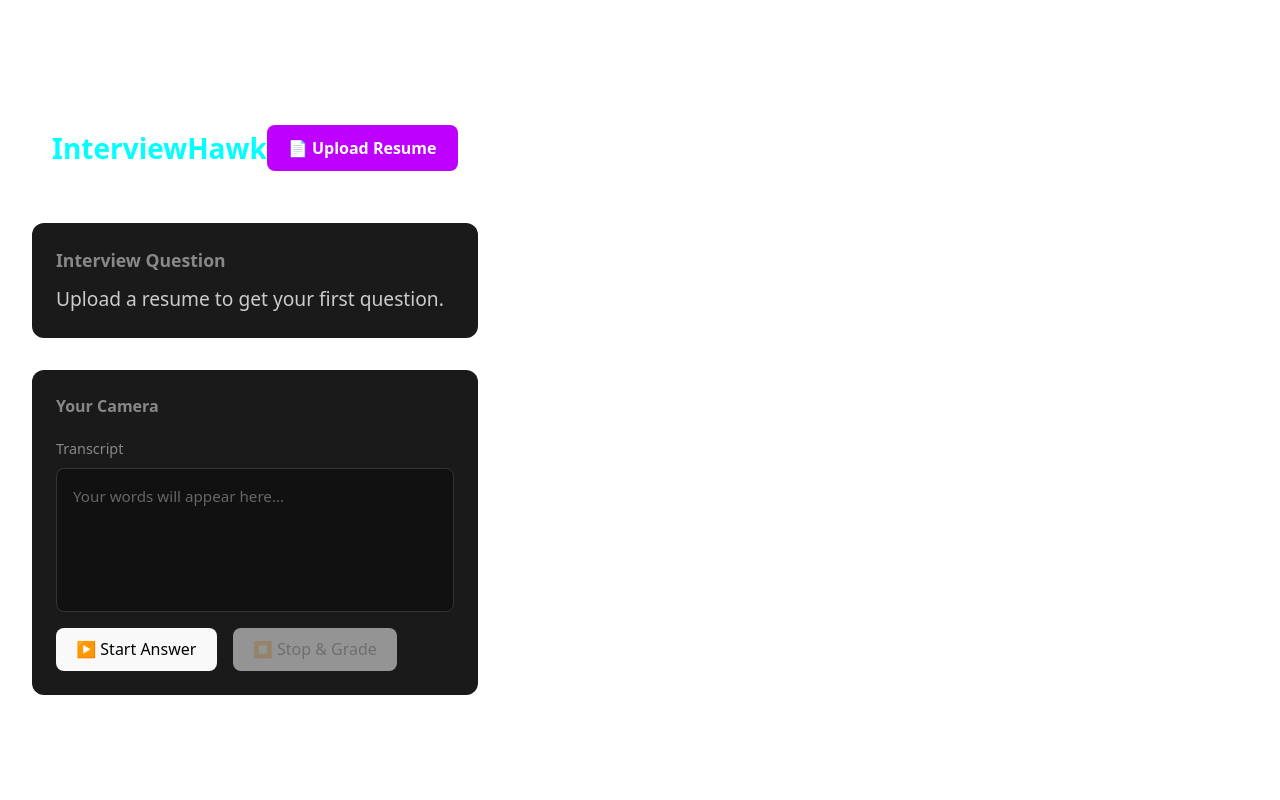
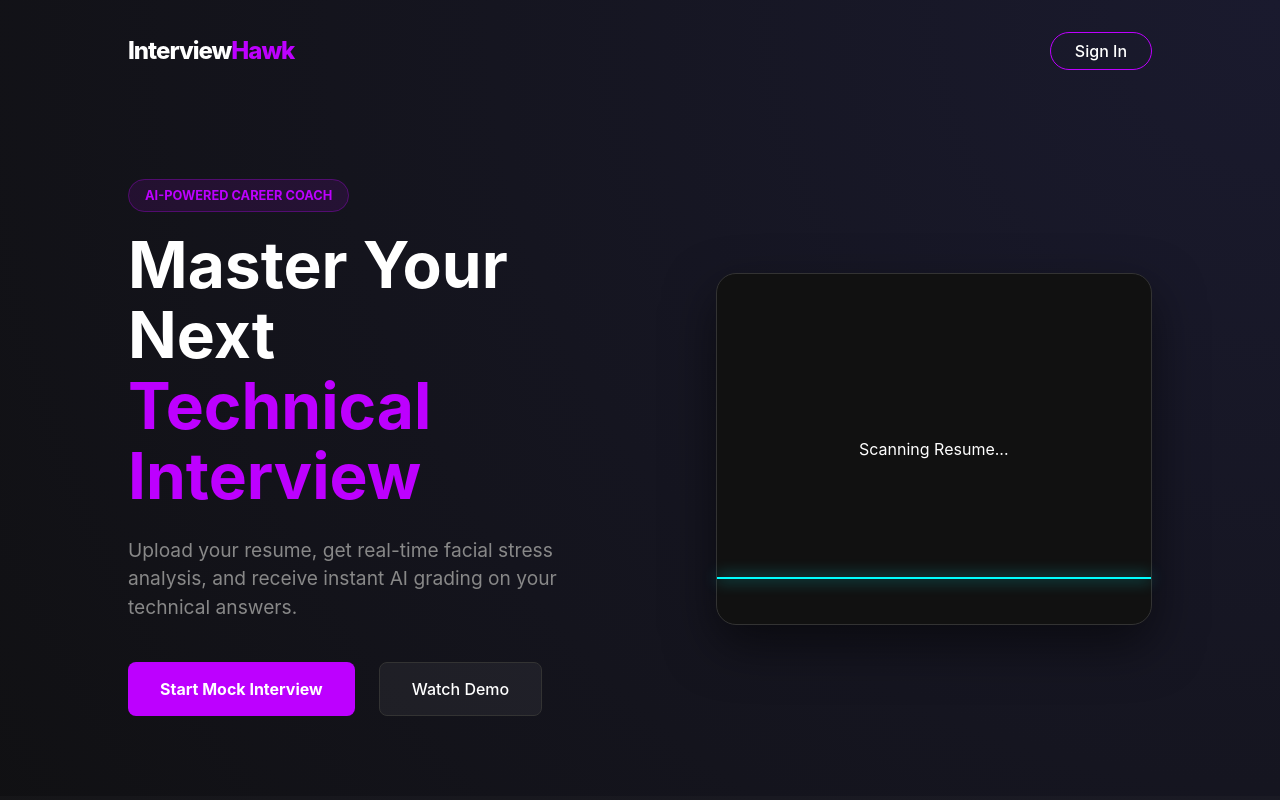
Before and after one commit to DHRUVBSTHAKUR/InterviewHawk, a React (Vite) app in the folder frontend/: page / in a window 1280 px wide. Shown: the top 800 px of the page. Built offline with nearby package versions, Linux system fonts and the light colour scheme.

Commit message:
landing front page

```diff
--- a/frontend/src/App.css
+++ b/frontend/src/App.css
@@ -1,5 +1,172 @@
+/* --- GLOBAL STYLES & VARIABLES --- */
+:root {
+  --primary: #bd00ff;
+  --secondary: #00ffff;
+  --bg-dark: #0f0f0f;
+  --panel-bg: #1a1a1a;
+  --text-main: #ccc;
+  --text-muted: #888;
+}
+
+body {
+  margin: 0;
+  background-color: var(--bg-dark);
+  color: white;
+  font-family: 'Inter', system-ui, -apple-system, sans-serif;
+}
+
+/* --- LANDING PAGE STYLES --- */
+.landing-container {
+  min-height: 100vh;
+  background: radial-gradient(circle at top right, #1a1a2e, #0f0f0f);
+  overflow-x: hidden;
+}
+
+.landing-nav {
+  display: flex;
+  justify-content: space-between;
+  padding: 2rem 10%;
+  align-items: center;
+}
+
+.logo {
+  font-size: 1.5rem;
+  font-weight: 800;
+  letter-spacing: -1px;
+}
+.logo span { color: var(--primary); }
+
+.nav-btn {
+  background: transparent;
+  border: 1px solid var(--primary);
+  color: white;
+  padding: 0.5rem 1.5rem;
+  border-radius: 20px;
+  cursor: pointer;
+  transition: 0.3s;
+}
+
+.nav-btn:hover {
+  background: var(--primary);
+  box-shadow: 0 0 15px var(--primary);
+}
+
+.hero-section {
+  display: grid;
+  grid-template-columns: 1.2fr 1fr;
+  padding: 5rem 10%;
+  align-items: center;
+  gap: 4rem;
+}
+
+.badge {
+  background: rgba(189, 0, 255, 0.1);
+  color: var(--primary);
+  padding: 0.5rem 1rem;
+  border-radius: 50px;
+  font-size: 0.8rem;
+  font-weight: bold;
+  text-transform: uppercase;
+  border: 1px solid rgba(189, 0, 255, 0.3);
+}
+
+.hero-content h1 {
+  font-size: 4rem;
+  line-height: 1.1;
+  margin: 1.5rem 0;
+}
+
+.highlight { color: var(--primary); }
+
+.hero-content p {
+  font-size: 1.2rem;
+  color: var(--text-muted);
+  margin-bottom: 2.5rem;
+  max-width: 500px;
+}
+
+.hero-btns {
+  display: flex;
+  gap: 1.5rem;
+}
+
+.primary-btn {
+  background: var(--primary);
+  color: white;
+  padding: 1rem 2rem;
+  border-radius: 8px;
+  font-weight: bold;
+  border: none;
+  cursor: pointer;
+  transition: transform 0.2s, box-shadow 0.2s;
+}
+
+.primary-btn:hover {
+  transform: translateY(-2px);
+  box-shadow: 0 5px 20px rgba(189, 0, 255, 0.5);
+}
+
+.secondary-btn {
+  background: rgba(255,255,255,0.05);
+  color: white;
+  padding: 1rem 2rem;
+  border-radius: 8px;
+  border: 1px solid #333;
+  cursor: pointer;
+}
+
+/* Hero Visual Animation */
+.preview-card {
+  height: 350px;
+  border: 1px solid #333;
+  border-radius: 20px;
+  background: #111;
+  position: relative;
+  display: flex;
+  flex-direction: column;
+  align-items: center;
+  justify-content: center;
+  box-shadow: 0 20px 50px rgba(0,0,0,0.5);
+}
+
+.scanner-line {
+  position: absolute;
+  top: 0; width: 100%; height: 2px;
+  background: var(--secondary);
+  box-shadow: 0 0 15px var(--secondary);
+  animation: scan 3s infinite linear;
+}
+
+@keyframes scan {
+  0% { top: 0; }
+  100% { top: 100%; }
+}
+
+.features-grid {
+  display: grid;
+  grid-template-columns: repeat(3, 1fr);
+  padding: 5rem 10%;
+  gap: 2rem;
+  background: rgba(255,255,255,0.02);
+}
+
+.feature-item {
+  padding: 2rem;
+  border-radius: 12px;
+  border: 1px solid #222;
+  transition: 0.3s;
+}
+
+.feature-item:hover {
+  border-color: var(--primary);
+  background: rgba(189, 0, 255, 0.05);
+}
+
+.feature-item h3 { color: var(--secondary); margin-bottom: 1rem; }
+
+/* --- INTERVIEW APP STYLES --- */
 .app {
-  max-width: 900px;
+  max-width: 1000px;
   margin: 0 auto;
   padding: 2rem;
 }
@@ -11,34 +178,15 @@
   margin-bottom: 2rem;
 }
 
-.header h1 {
-  margin: 0;
-  font-size: 1.75rem;
+.header h1 span { color: var(--primary); }
+
+.upload-btn {
+  transition: all 0.3s;
 }
 
-.upload-btn {
-  padding: 0.6em 1.2em;
-  font-size: 1em;
-  font-weight: 500;
-  background-color: #1a1a1a;
-  border: 1px solid transparent;
-  border-radius: 8px;
-  cursor: pointer;
-  transition: border-color 0.25s;
-}
-
-.upload-btn:hover:not(:has(input:disabled)) {
-  border-color: #646cff;
-}
-
-.upload-btn:has(input:disabled) {
-  opacity: 0.7;
-  cursor: not-allowed;
-}
-
-.error {
-  color: #f87171;
-  margin-bottom: 1rem;
+.upload-btn:hover {
+  filter: brightness(1.2);
+  transform: scale(1.05);
 }
 
 .interview-room {
@@ -48,123 +196,90 @@
 }
 
 .question-panel {
-  background: #1a1a1a;
+  background: var(--panel-bg);
+  border-left: 4px solid var(--primary);
   border-radius: 12px;
   padding: 1.5rem;
-  text-align: left;
 }
 
 .question-panel h2 {
   margin: 0 0 0.75rem;
-  font-size: 1.1rem;
-  color: #888;
+  font-size: 0.9rem;
+  text-transform: uppercase;
+  letter-spacing: 1px;
+  color: var(--text-muted);
 }
 
 .question-text {
   margin: 0;
-  font-size: 1.2rem;
-  line-height: 1.5;
-  color: #ccc;
+  font-size: 1.25rem;
+  line-height: 1.6;
+  color: #eee;
 }
 
 .camera-panel {
-  background: #1a1a1a;
+  background: var(--panel-bg);
   border-radius: 12px;
   padding: 1.5rem;
 }
 
-.camera-panel h3 {
-  margin: 0 0 1rem;
-  font-size: 1rem;
-  color: #888;
-}
-
 .video-container {
-  position: relative;
-  border-radius: 8px;
+  border: 2px solid #333;
+  border-radius: 12px;
   overflow: hidden;
-  background: #111;
-  aspect-ratio: 4/3;
-}
-
-.video-container video {
-  display: block;
-  width: 100%;
-  height: 100%;
-  object-fit: cover;
-}
-
-.camera-error {
-  color: #f87171;
-  margin: 0.5rem 0 0;
-}
-
-.recording-controls {
-  display: flex;
-  gap: 1rem;
-  margin-top: 1rem;
-}
-
-.face-monitor {
-  position: relative;
-}
-
-.face-monitor .face-canvas {
-  transform: scaleX(-1);
-}
-
-.emotion-display {
-  display: flex;
-  gap: 1.5rem;
-  margin-top: 0.75rem;
-  font-size: 0.9rem;
-}
-
-.emotion.fear {
-  color: #f87171;
-}
-
-.emotion.happy {
-  color: #4ade80;
-}
-
-.transcript-box-wrap {
-  margin-top: 1.25rem;
-}
-
-.transcript-label {
-  color: #888;
-  font-size: 0.9rem;
-  margin-bottom: 0.5rem;
+  background: #000;
 }
 
 .transcript-box {
-  background: #111;
+  background: #0a0a0a;
   border: 1px solid #333;
   border-radius: 8px;
-  padding: 1rem;
-  min-height: 110px;
-  color: #ccc;
-  white-space: pre-wrap;
-  line-height: 1.5;
-  font-size: 0.95rem;
+  padding: 1.2rem;
+  min-height: 100px;
+  color: #ddd;
+  font-family: 'Courier New', Courier, monospace;
 }
 
-.transcript-placeholder {
-  color: #666;
+/* Button UI Fixes */
+.recording-controls button {
+  padding: 0.8rem 1.5rem;
+  border-radius: 8px;
+  font-weight: bold;
+  border: 1px solid #444;
+  background: #222;
+  color: white;
+  cursor: pointer;
+  display: flex;
+  align-items: center;
+  gap: 8px;
 }
 
-.recording-controls button:disabled {
-  opacity: 0.55;
-  cursor: not-allowed;
+.listening-start {
+  border-color: var(--secondary) !important;
+  color: var(--secondary) !important;
+  box-shadow: 0 0 10px rgba(0, 255, 255, 0.2);
 }
 
-.recording-controls .listening-start:disabled {
-  border-color: #22c55e;
-  background-color: rgba(34, 197, 94, 0.15);
+.listening-stop {
+  border-color: #ff3366 !important;
+  color: #ff3366 !important;
 }
 
-.recording-controls .listening-stop {
-  border-color: #22c55e;
-  background-color: rgba(34, 197, 94, 0.15);
+/* --- EMOTION OVERLAYS --- */
+.emotion-display {
+  display: flex;
+  justify-content: center;
+  gap: 2rem;
+  padding: 10px;
+  background: rgba(0,0,0,0.5);
+  border-radius: 30px;
+  margin-top: -50px;
+  position: relative;
+  z-index: 10;
+  width: fit-content;
+  margin-left: auto;
+  margin-right: auto;
 }
+
+.emotion.fear { color: #ff3366; font-weight: bold; }
+.emotion.happy { color: #00ff00; font-weight: bold; }
--- a/frontend/src/App.jsx
+++ b/frontend/src/App.jsx
@@ -1,9 +1,13 @@
 import { useState } from 'react'
 import axios from 'axios'
 import InterviewRoom from './components/InterviewRoom'
+import LandingPage from './components/LandingPage' // Ensure this file exists in components/
 import './App.css'
 
 export default function App() {
+  // NEW: State to toggle between Landing Page and Interview App
+  const [showInterview, setShowInterview] = useState(false)
+
   const [question, setQuestion] = useState('')
   const [uploading, setUploading] = useState(false)
   const [error, setError] = useState(null)
@@ -22,12 +26,11 @@ export default function App() {
     formData.append('resume', file)
 
     try {
-      // 👇 THE FIX: Point directly to the Django server on port 8000
+      // Point directly to the Django server on port 8000
       const { data } = await axios.post('http://127.0.0.1:8000/api/generate-question/', formData, {
         headers: { 'Content-Type': 'multipart/form-data' },
       })
 
-      // Send the generated question down to the InterviewRoom
       setQuestion(data.question)
 
     } catch (err) {
@@ -36,15 +39,26 @@ export default function App() {
       console.error("Upload Error:", err)
     } finally {
       setUploading(false)
-      // Reset the file input so you can upload the same file again if needed
       e.target.value = null
     }
   }
 
+  // --- LOGIC: RENDER LANDING PAGE IF NOT STARTED ---
+  if (!showInterview) {
+    return <LandingPage onStart={() => setShowInterview(true)} />;
+  }
+
+  // --- LOGIC: RENDER INTERVIEW APP AFTER "START" IS CLICKED ---
   return (
     <div className="app">
       <header className="header" style={{ display: 'flex', justifyContent: 'space-between', alignItems: 'center', padding: '20px' }}>
-        <h1 style={{ margin: 0, color: '#00ffff' }}>InterviewHawk</h1>
+        {/* Clicking the logo takes you back to the landing page */}
+        <h1
+          onClick={() => setShowInterview(false)}
+          style={{ margin: 0, color: '#00ffff', cursor: 'pointer' }}
+        >
+          InterviewHawk
+        </h1>
 
         <label
           className="upload-btn"
--- /dev/null
+++ b/frontend/src/components/LandingPage.jsx
@@ -0,0 +1,54 @@
+import React from 'react';
+
+export default function LandingPage({ onStart }) {
+  return (
+    <div className="landing-container">
+      <nav className="landing-nav">
+        <div className="logo">Interview<span>Hawk</span></div>
+        <button className="nav-btn" onClick={onStart}>Sign In</button>
+      </nav>
+
+      <main className="hero-section">
+        <div className="hero-content">
+          <span className="badge">AI-Powered Career Coach</span>
+          <h1>Master Your Next <br /> <span className="highlight">Technical Interview</span></h1>
+          <p>
+            Upload your resume, get real-time facial stress analysis,
+            and receive instant AI grading on your technical answers.
+          </p>
+          <div className="hero-btns">
+            <button className="primary-btn" onClick={onStart}>Start Mock Interview</button>
+            <button className="secondary-btn">Watch Demo</button>
+          </div>
+        </div>
+
+        <div className="hero-visual">
+          {/* This represents the UI preview */}
+          <div className="preview-card">
+            <div className="scanner-line"></div>
+            <div className="dot top-left"></div>
+            <div className="dot top-right"></div>
+            <div className="dot bottom-left"></div>
+            <div className="dot bottom-right"></div>
+            <p>Scanning Resume...</p>
+          </div>
+        </div>
+      </main>
+
+      <section className="features-grid">
+        <div className="feature-item">
+          <h3>Resume Sync</h3>
+          <p>Questions tailored specifically to your internship and project history.</p>
+        </div>
+        <div className="feature-item">
+          <h3>Stress Tracking</h3>
+          <p>Real-time facial analysis to monitor confidence levels during high-pressure questions.</p>
+        </div>
+        <div className="feature-item">
+          <h3>AI Grading</h3>
+          <p>Get instant feedback and technical scores powered by GPT-4o.</p>
+        </div>
+      </section>
+    </div>
+  );
+}
```
